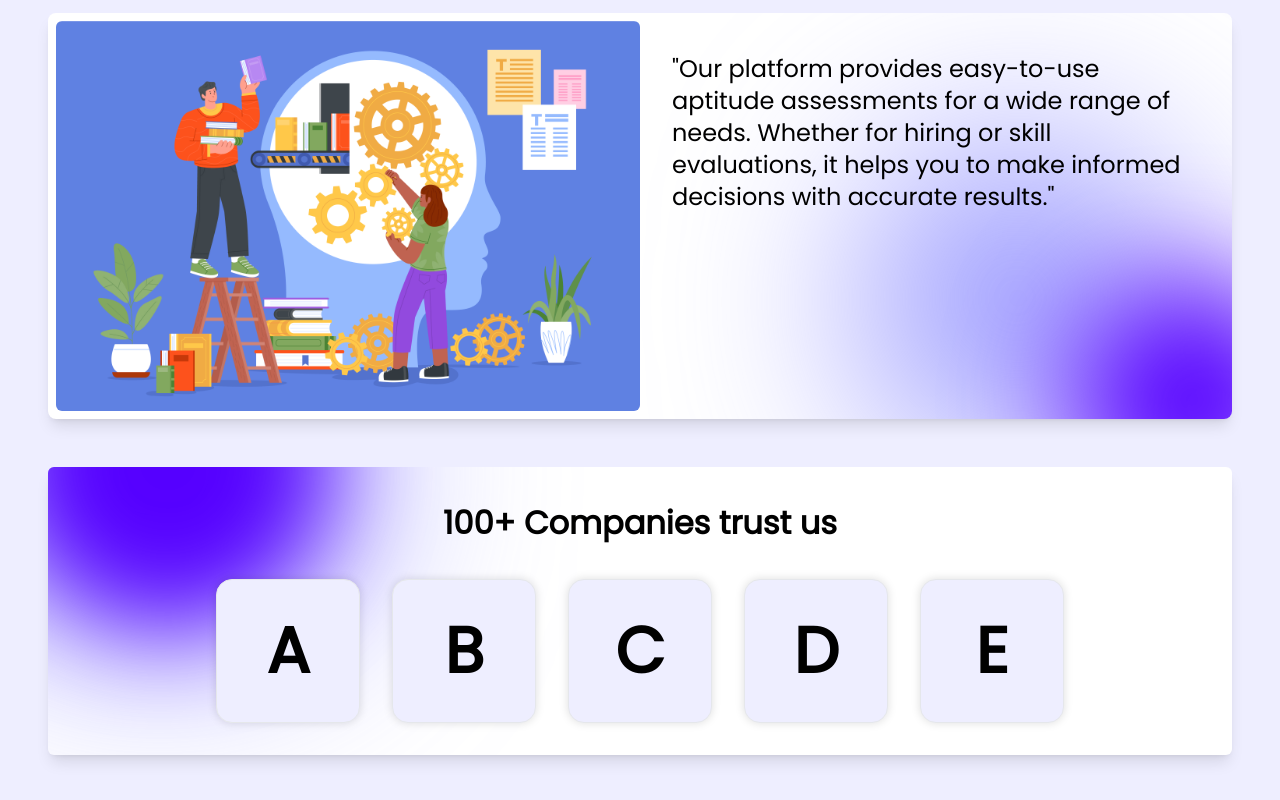
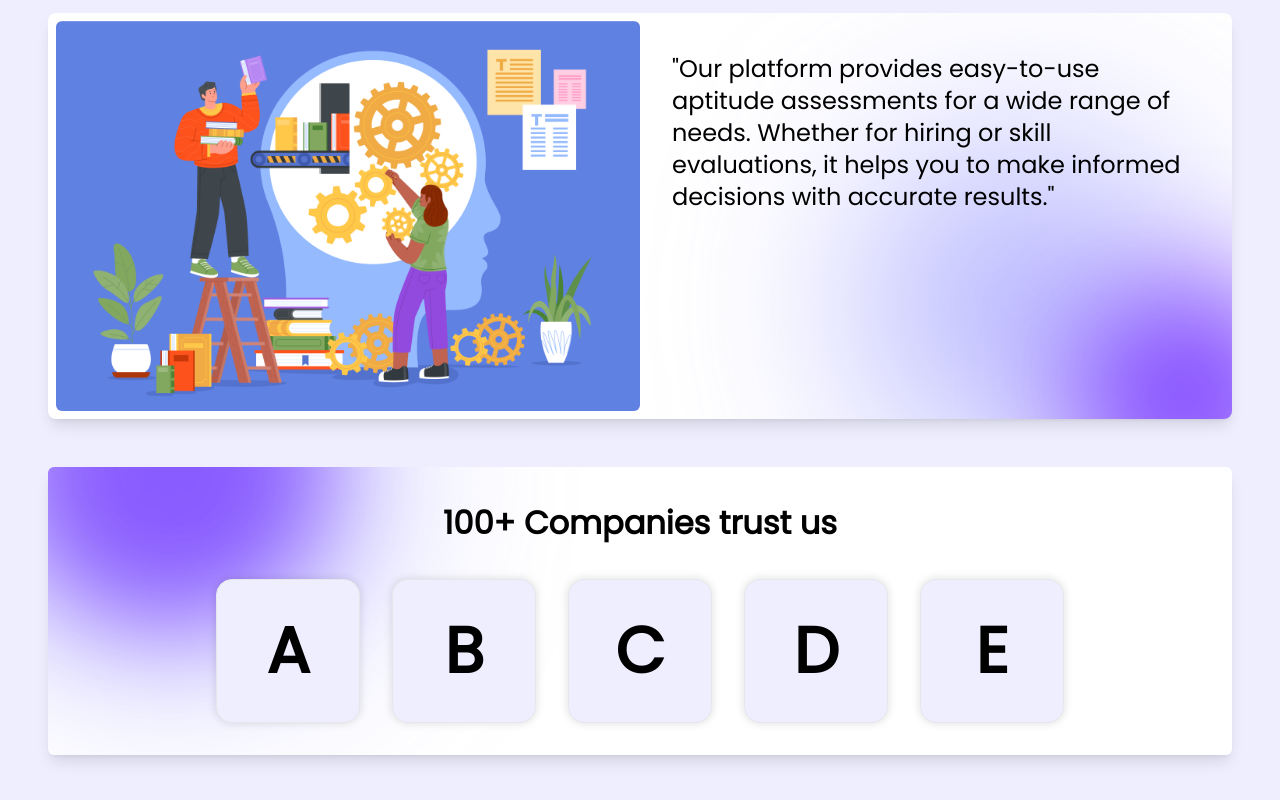
Before and after one commit to Atharv23sm/FinalYearProject, a React (Vite) app in the folder client/: page / in a window 1280 px wide. Shown: the part 724-1524 px from the top of the page. Built offline with nearby package versions, Linux system fonts and the light colour scheme; a web font is replaced by a local one.

Commit message:
Update Landing.jsx

```diff
--- a/client/src/pages/Landing.jsx
+++ b/client/src/pages/Landing.jsx
@@ -51,8 +51,8 @@ function Landing() {
         mx-2 sm:mx-4 md:mx-8 lg:mx-12 min-h-fit shadow-lg
         flex flex-col lg:flex-row justify-between relative overflow-hidden"
         >
-          <div className="z-20 absolute -right-40 md:-right-20 -bottom-44 md:-bottom-32 w-60 h-60 bg-[#50f] blur-[60px] rounded-full animate-[projection_8s_infinite]" />
-          <div className="z-10 absolute -right-32 md:right-12 -bottom-52 md:-bottom-32 w-80 h-80 bg-gradient-to-br from-[#88f] to-[#77fa] blur-[100px] rounded-full animate-[projection_10s_infinite]" />
+          <div className="z-20 absolute -right-40 md:-right-20 -bottom-44 md:-bottom-32 w-60 h-60 bg-[#50fa] blur-[60px] rounded-full animate-[projection_8s_infinite]" />
+          <div className="z-10 absolute -right-32 md:right-12 -bottom-52 md:-bottom-32 w-80 h-80 bg-gradient-to-br from-[#88fa] to-[#77f8] blur-[100px] rounded-full animate-[projection_10s_infinite]" />
           <img
             src={Image1}
             alt="IQ"
@@ -67,8 +67,8 @@ function Landing() {
 
 
         <div className="bg-white shadow-lg relative overflow-hidden m-2 sm:m-4 md:m-8 lg:m-12 py-4 p-2 sm:p-4 md:p-8 rounded-md flex flex-col items-center gap-8">
-        <div className="z-20 absolute -left-32 sm:-left-10 -top-44 md:-top-20 w-80 h-80 bg-[#50f8] md:bg-[#50f] blur-[50px] rounded-full animate-[projection_10s_infinite]" />
-        <div className="z-10 absolute left-40 sm:-left-20 -top-32 md:-top-12 w-1/3 h-80 bg-gradient-to-br from-[#88f] to-[#77fa] blur-[100px] rounded-full animate-[projection_12s_infinite]" />
+        <div className="z-20 absolute -left-32 sm:-left-10 -top-44 md:-top-20 w-80 h-80 bg-[#50f8] blur-[50px] rounded-full animate-[projection_10s_infinite]" />
+        <div className="z-10 absolute left-40 sm:-left-20 -top-32 md:-top-12 w-1/3 h-80 bg-gradient-to-br from-[#88f6] to-[#77fa] blur-[100px] rounded-full animate-[projection_12s_infinite]" />
         <div className="z-50 text-[1.2rem] md:text-[2rem] font-bold ">
             100+ Companies trust us
           </div>
```
